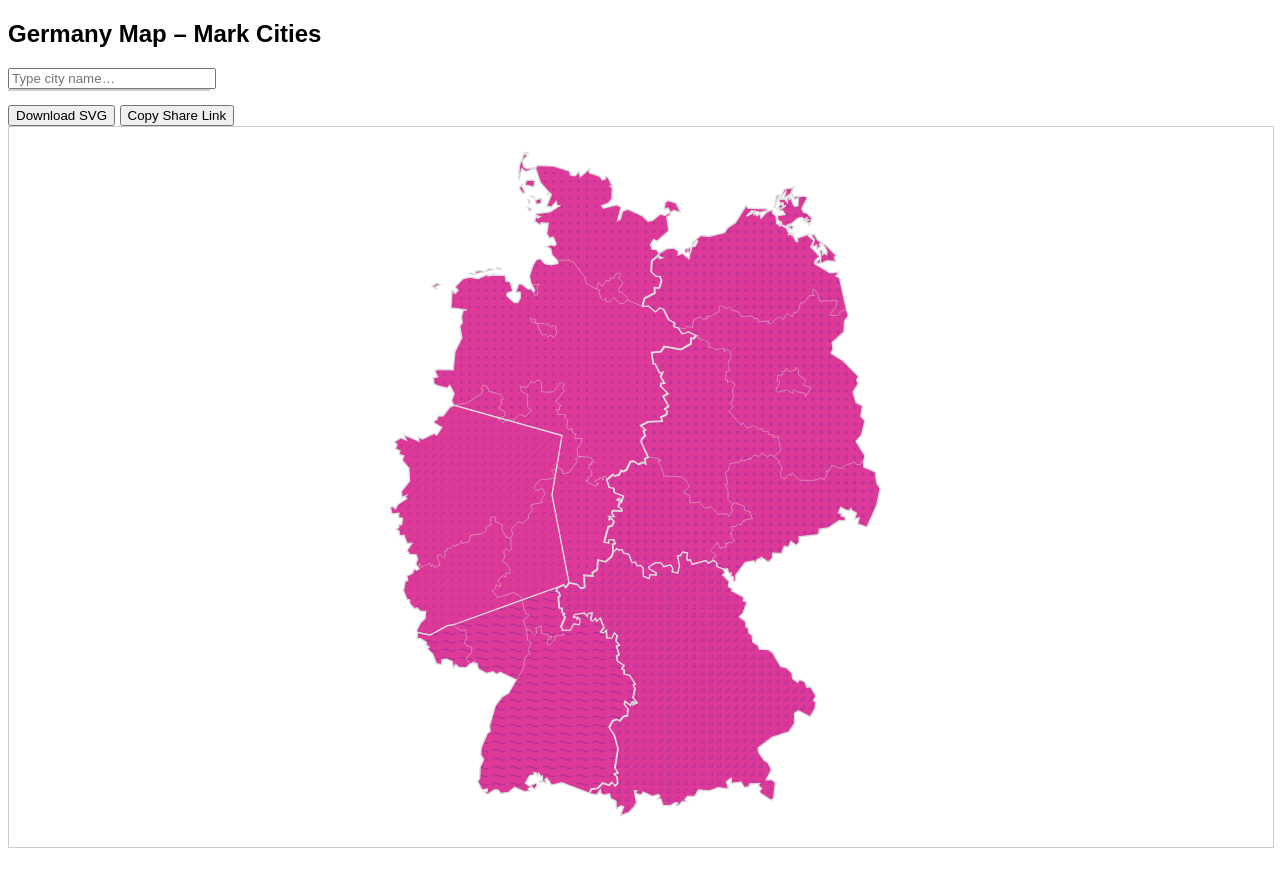
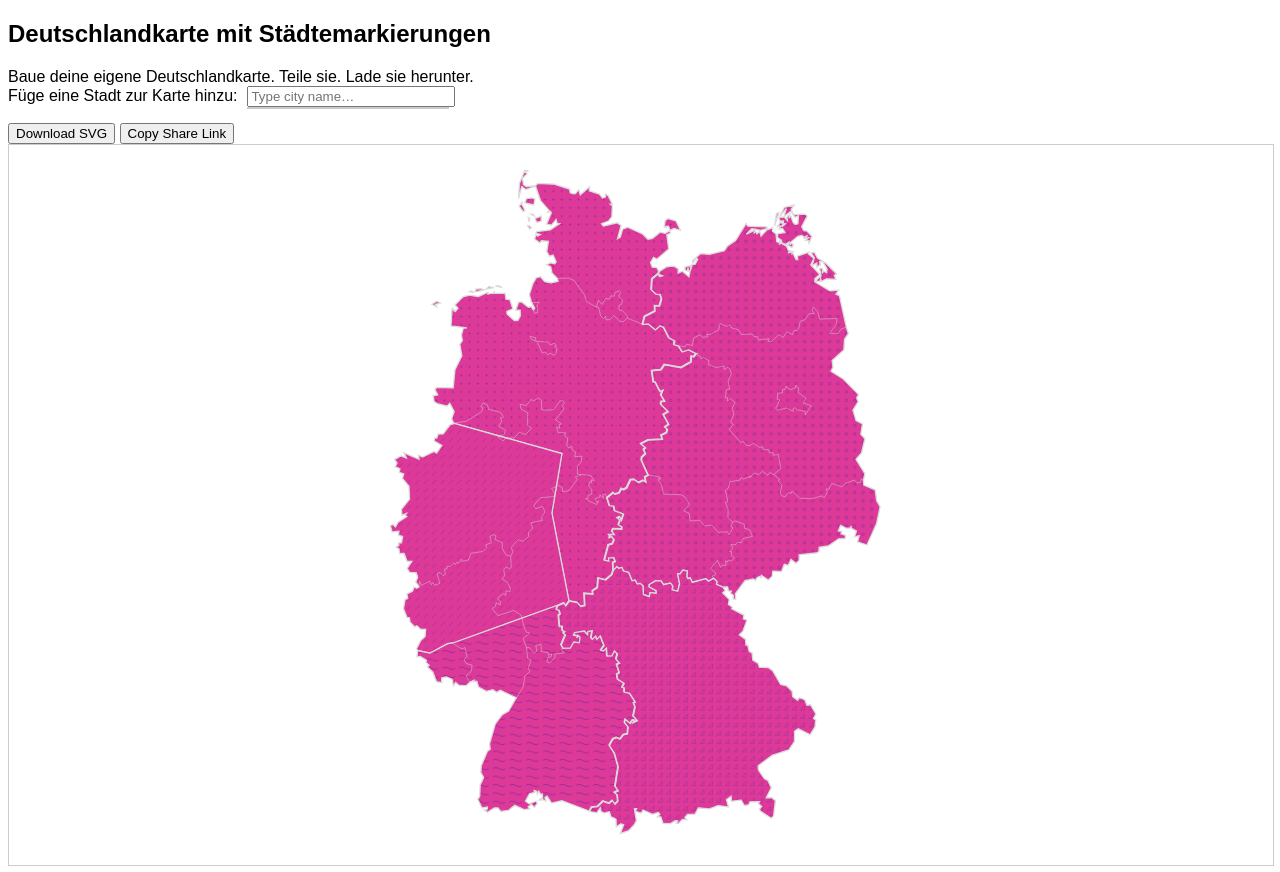
Before and after one commit to kaktus42/map-marking, a plain HTML site: page index.html in a window 1280 px wide. Drawn offline with Linux system fonts and the light colour scheme.

Commit message:
some more verbosity in UI

```diff
--- a/index.html
+++ b/index.html
@@ -75,11 +75,20 @@
   </style>
 </head>
 <body>
-  <h2>Germany Map – Mark Cities</h2>
+  <h2>Deutschlandkarte mit Städtemarkierungen</h2>
 
   <div>
-    <input id="city-search" placeholder="Type city name…" autocomplete="off" style="width:200px">
-    <div id="autocomplete"></div>
+    Baue deine eigene Deutschlandkarte. Teile sie. Lade sie herunter.
+  </div>
+
+  <div style="display: flex; align-items: center; gap: 10px;">
+    <div>
+      Füge eine Stadt zur Karte hinzu:
+    </div>
+    <div>
+      <input id="city-search" placeholder="Type city name…" autocomplete="off" style="width:200px">
+      <div id="autocomplete"></div>
+    </div>
   </div>
 
   <div id="city-list"></div>
```
